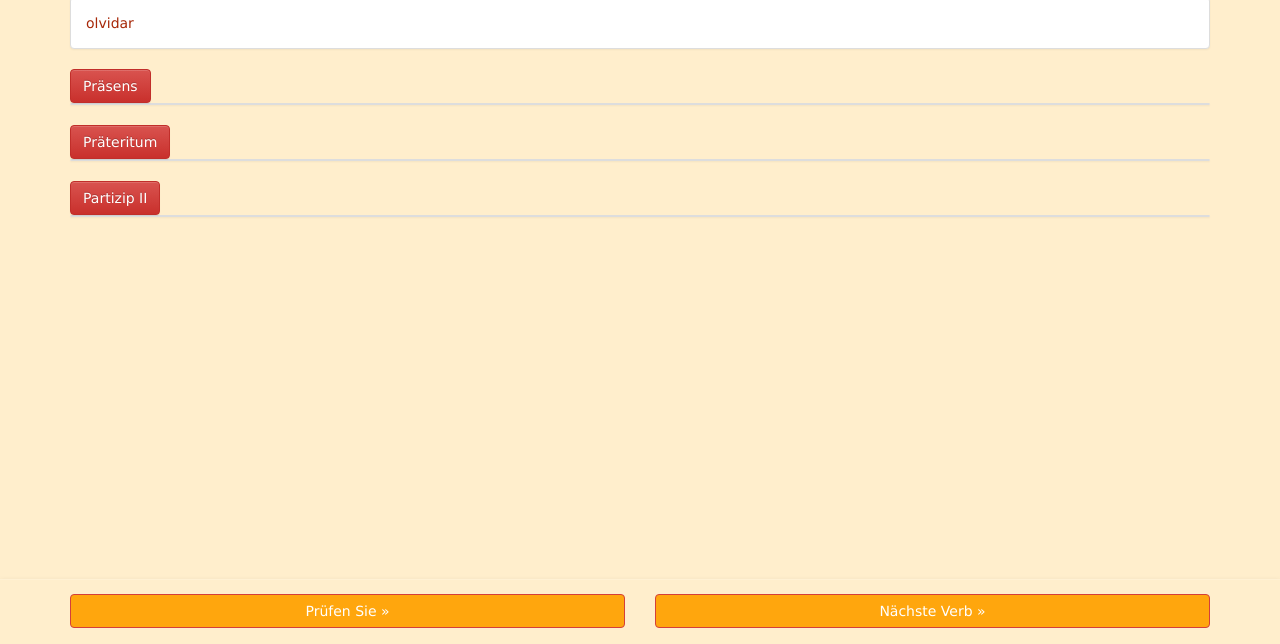
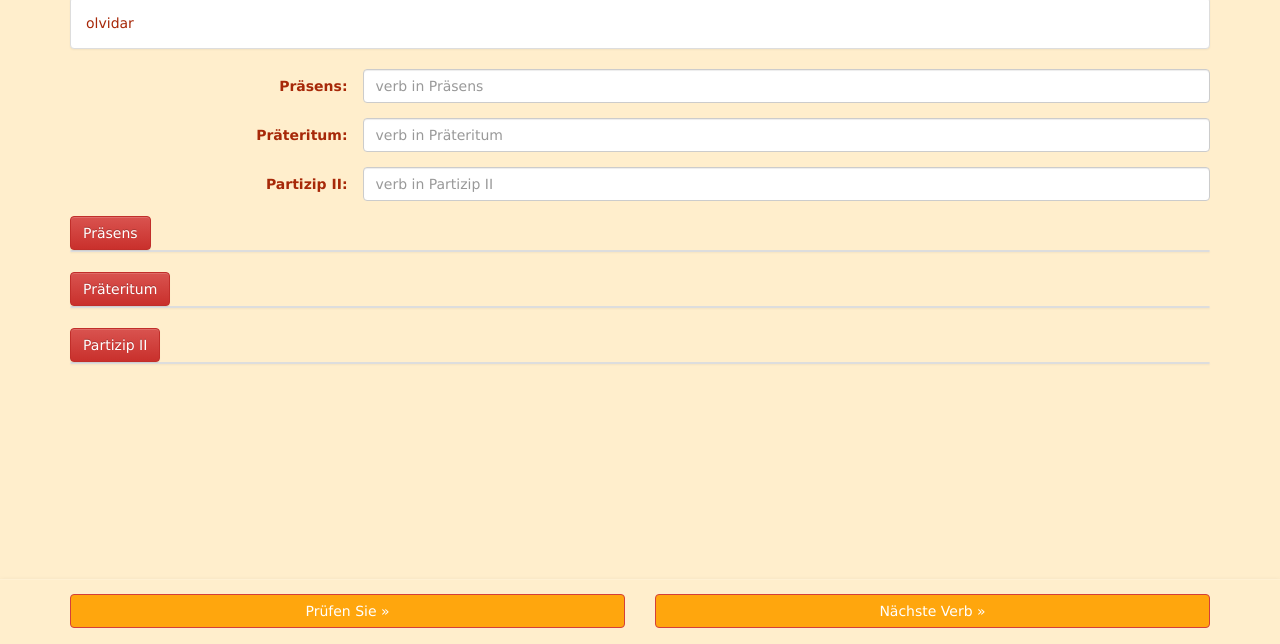
Before and after one commit to manudefrutosvila/deutscheverben, a plain HTML site: page html/trainer.html in a window 1280 px wide. Shown: the part 156-800 px from the top of the page. Drawn offline with Linux system fonts and the light colour scheme.

Commit message:
[web] pruebas trainer con inputs

```diff
--- a/html/trainer.html
+++ b/html/trainer.html
@@ -79,6 +79,31 @@
       <div id="hilfe-hidden" style="display: none"></div>
 
 
+      <div class="form-horizontal">
+        <div class="form-group">
+          <label for="inputEmail1" class="col-xs-3 control-label label-trainer">Präsens:</label>
+          <div class="col-xs-9">
+            <input type="text" class="form-control" id="inputEmail1" placeholder="verb in Präsens">
+          </div>
+        </div>
+
+        <div class="form-group">
+          <label for="inputEmail1" class="col-xs-3 control-label label-trainer">Präteritum:</label>
+          <div class="col-xs-9">
+            <input type="text" class="form-control" id="inputEmail1" placeholder="verb in Präteritum">
+          </div>
+        </div>
+
+        <div class="form-group">
+          <label for="inputEmail1" class="col-xs-3 control-label label-trainer">Partizip II:</label>
+          <div class="col-xs-9">
+            <input type="text" class="form-control" id="inputEmail1" placeholder="verb in Partizip II">
+          </div>
+        </div>
+      </div><!--/form-horizontal -->
+
+
+
       <button type="button" class="btn btn-danger"  href="#collapsePrasens">Präsens</button>
       <div class="panel panel-default" style="width: 100%">
         <div id="collapsePrasens" class="panel-collapse collapse">
```
Also changed, not shown: css/bootstrap-theme-custom.css.
